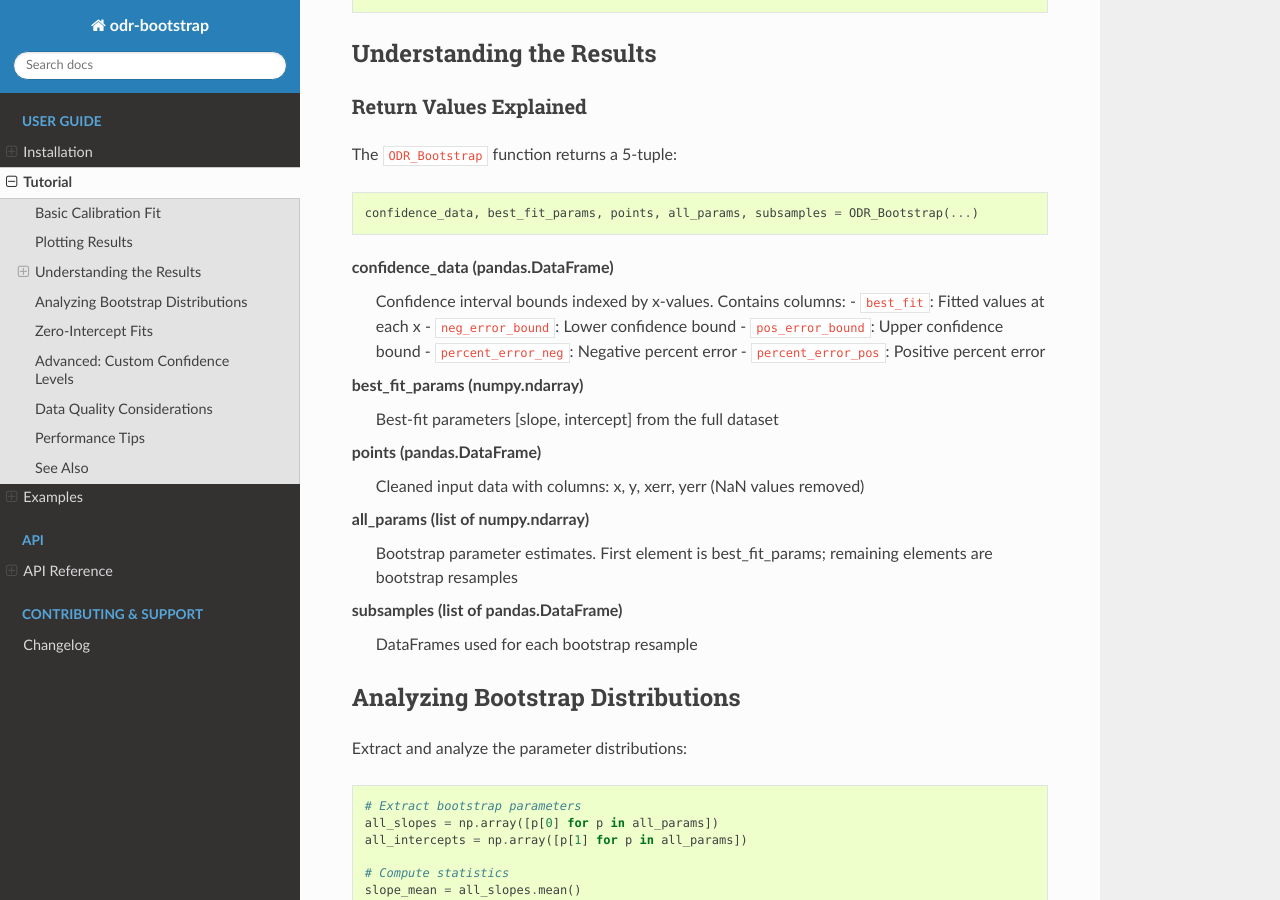
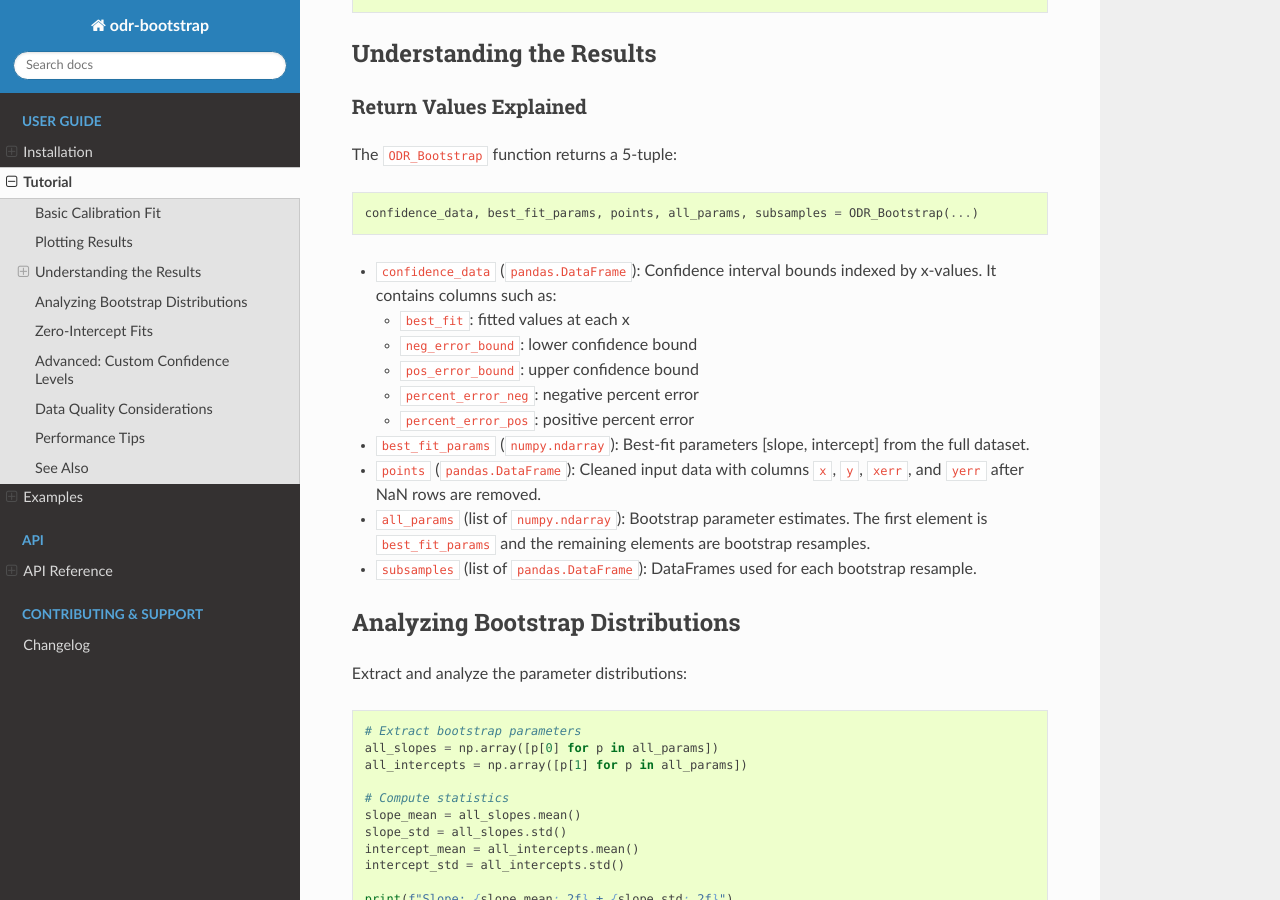
Before and after one commit to whtowbin/odr_bootstrap_package, a Sphinx documentation site: the page built from docs/source/tutorial.rst, in a window 1280 px wide and 900 px high, scrolled down 1436 px. Built offline with Sphinx 7.4.7 and the Read the Docs theme 3.1.0, drawn with Linux system fonts in a browser that asks for light colours; pages that are not in the unit, such as notebooks, are missing from menus; some of the changed text lies outside the part shown.

Commit message:
Fixed issues with readme and documentation files, updated configuration settings in conf.py, and made improvements to examples and tutorial sections.

```diff
--- a/docs/source/conf.py
+++ b/docs/source/conf.py
@@ -1,6 +1,5 @@
 # Configuration file for the Sphinx documentation builder.
 
-import os
 import sys
 from pathlib import Path
 
@@ -14,6 +13,7 @@
 
 # Get version from package
 import odr_bootstrap
+
 release = odr_bootstrap.__version__
 version = release
 
@@ -58,7 +58,6 @@
     "navigation_depth": 4,
     "includehidden": True,
     "logo_only": False,
-    "display_version": True,
     "prev_next_buttons_location": "bottom",
 }
 
--- a/docs/source/index.rst
+++ b/docs/source/index.rst
@@ -72,7 +72,6 @@
    :maxdepth: 1
    :caption: Contributing & Support
 
-   CONTRIBUTING
    changelog
 
 Project Links
--- a/docs/source/tutorial.rst
+++ b/docs/source/tutorial.rst
@@ -89,26 +89,21 @@
 
    confidence_data, best_fit_params, points, all_params, subsamples = ODR_Bootstrap(...)
 
-**confidence_data** (pandas.DataFrame)
-  Confidence interval bounds indexed by x-values. Contains columns:
-  - ``best_fit``: Fitted values at each x
-  - ``neg_error_bound``: Lower confidence bound
-  - ``pos_error_bound``: Upper confidence bound
-  - ``percent_error_neg``: Negative percent error
-  - ``percent_error_pos``: Positive percent error
+- ``confidence_data`` (``pandas.DataFrame``): Confidence interval bounds indexed by x-values. It contains columns such as:
 
-**best_fit_params** (numpy.ndarray)
-  Best-fit parameters [slope, intercept] from the full dataset
+  - ``best_fit``: fitted values at each x
+  - ``neg_error_bound``: lower confidence bound
+  - ``pos_error_bound``: upper confidence bound
+  - ``percent_error_neg``: negative percent error
+  - ``percent_error_pos``: positive percent error
 
-**points** (pandas.DataFrame)
-  Cleaned input data with columns: x, y, xerr, yerr (NaN values removed)
+- ``best_fit_params`` (``numpy.ndarray``): Best-fit parameters [slope, intercept] from the full dataset.
 
-**all_params** (list of numpy.ndarray)
-  Bootstrap parameter estimates. First element is best_fit_params;
-  remaining elements are bootstrap resamples
+- ``points`` (``pandas.DataFrame``): Cleaned input data with columns ``x``, ``y``, ``xerr``, and ``yerr`` after NaN rows are removed.
 
-**subsamples** (list of pandas.DataFrame)
-  DataFrames used for each bootstrap resample
+- ``all_params`` (list of ``numpy.ndarray``): Bootstrap parameter estimates. The first element is ``best_fit_params`` and the remaining elements are bootstrap resamples.
+
+- ``subsamples`` (list of ``pandas.DataFrame``): DataFrames used for each bootstrap resample.
 
 Analyzing Bootstrap Distributions
 ==================================
@@ -205,17 +200,11 @@
 Data Quality Considerations
 ===========================
 
-NaN Handling
-  The package automatically removes rows with NaN values before fitting.
-  No explicit data cleaning required.
+- **NaN Handling**: The package automatically removes rows with NaN values before fitting, so no explicit data cleaning is required in most workflows.
 
-Outlier Detection
-  Bootstrap resampling naturally downweights outliers through repeated sampling.
-  For extreme outliers, consider pre-filtering your data.
+- **Outlier Detection**: Bootstrap resampling naturally downweights outliers through repeated sampling. For extreme outliers, consider pre-filtering your data.
 
-Error Estimates
-  Input uncertainties are crucial for proper ODR weighting.
-  If unavailable, use relative percentages (e.g., 5% of measurement value).
+- **Error Estimates**: Input uncertainties are crucial for proper ODR weighting. If unavailable, use relative percentages such as 5% of the measurement value.
 
 Performance Tips
 ================
```
Also changed, not shown: README.md (+33 -6 lines), docs/source/examples.rst (+31 -1 lines), pyproject.toml (+7 -3 lines).
